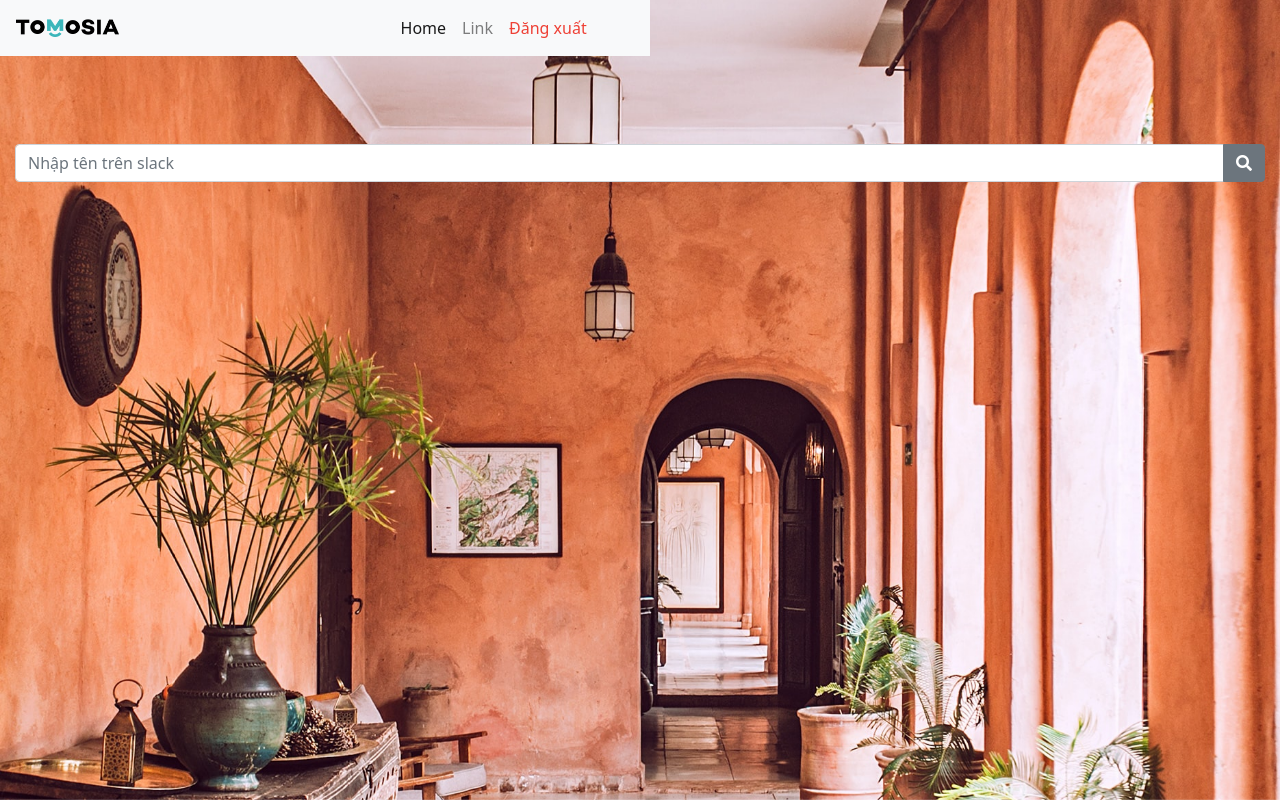
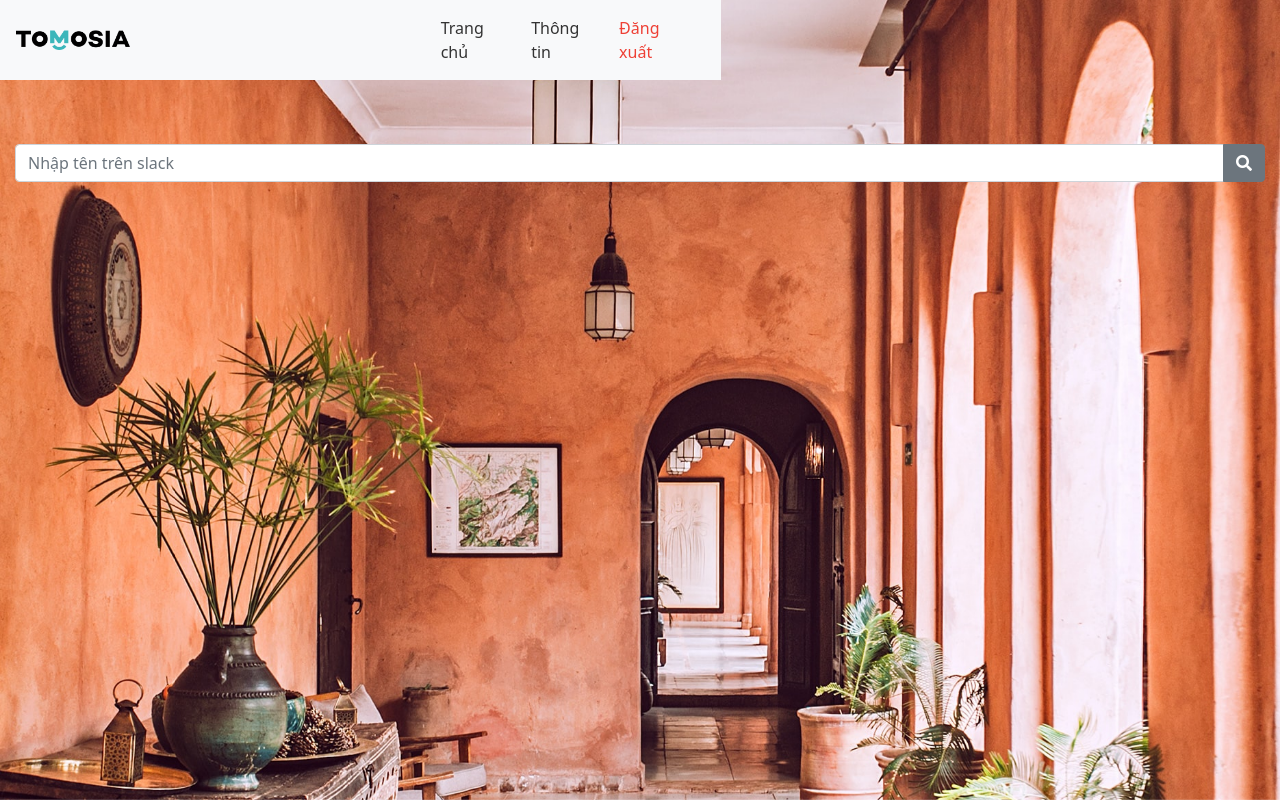
Before and after one commit to vovanlong/vovanlong.github.io, a plain HTML site: page index.html in a window 1280 px wide. Drawn offline with nearby package versions, Linux system fonts and the light colour scheme.

Commit message:
add thuong

```diff
--- a/assets/application.js
+++ b/assets/application.js
@@ -137,6 +137,12 @@ $(document).ready(function () {
       team: 'BTC'
     },
     {
+      name: 'Thuong Ngo',
+      room: '304',
+      title: 'Ngô Thương',
+      team: 'nobita'
+    },
+    {
       name: 'Trang Chu',
       room: '304',
       title: 'Chu Thị Quỳnh Trang',
--- a/index.html
+++ b/index.html
@@ -17,7 +17,7 @@
 <body id="tomosia-wrapper">
   <header class="fixed z-30">
     <nav class="navbar navbar-expand-lg navbar-light bg-light bg-blue">
-      <a class="navbar-brand w-3/6 md:w-3/12" href="#">
+      <a class="navbar-brand w-3/6 md:w-3/12" href="/index.html">
         <img src="./assets/images/company-logo-dark@2x.png" alt="" srcset="" class="w-full sm:w-8/12">
       </a>
       <div class="w-2/6 text-right">
@@ -30,10 +30,10 @@
       <div class="collapse navbar-collapse" id="navbarSupportedContent">
         <ul class="navbar-nav mr-auto">
           <li class="nav-item active">
-            <a class="nav-link" href="#">Home <span class="sr-only">(current)</span></a>
+            <a class="nav-link color--black" href="/index.html">Trang chủ</a>
           </li>
           <li class="nav-item">
-            <a class="nav-link" href="#">Link</a>
+            <a class="nav-link color--black" href="/info.html">Thông tin</a>
           </li>
           <li class="nav-item">
             <a class="nav-link color--red js--sign-out" href="#" tabindex="-1" aria-disabled="true">Đăng xuất</a>
```
